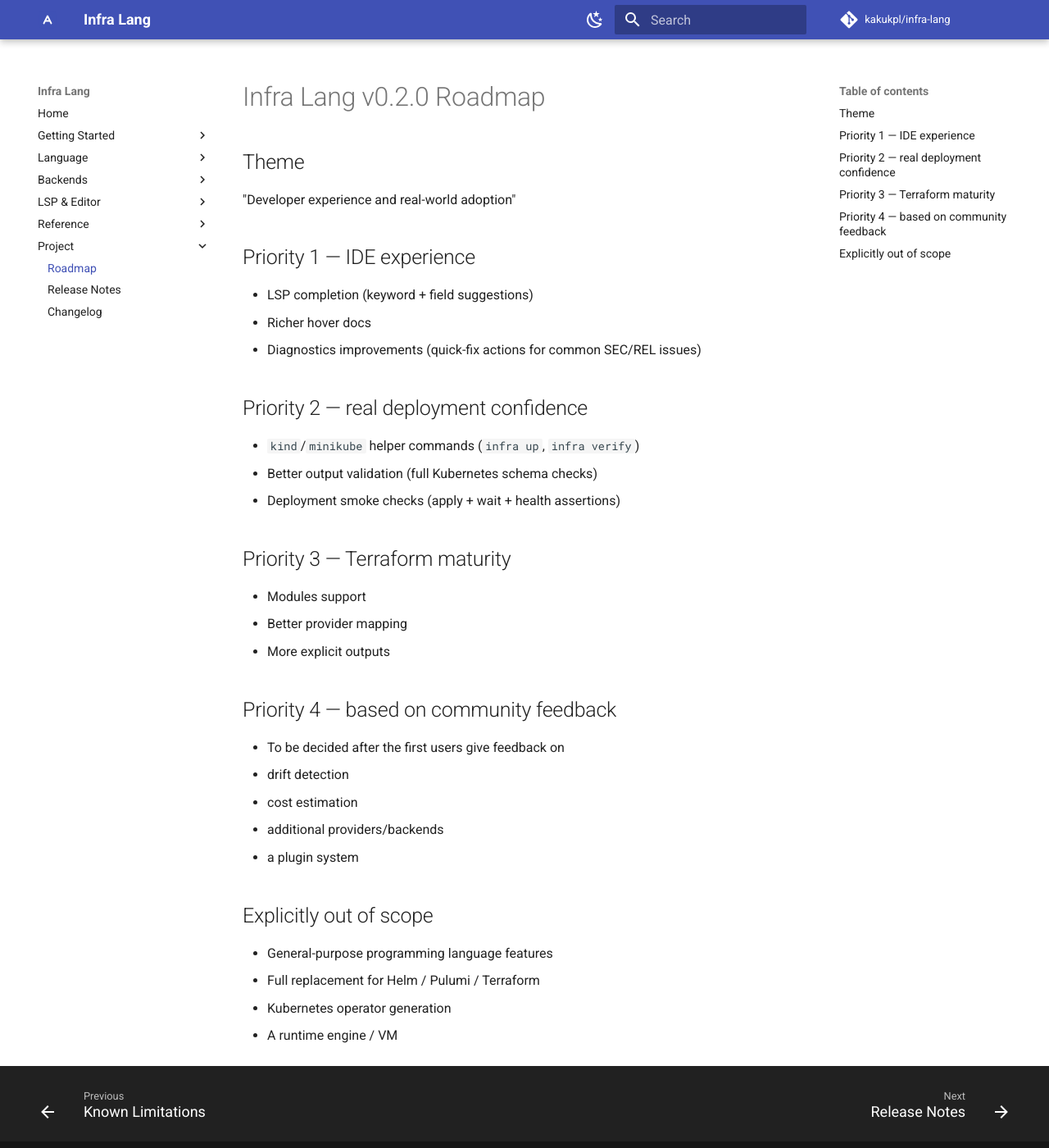
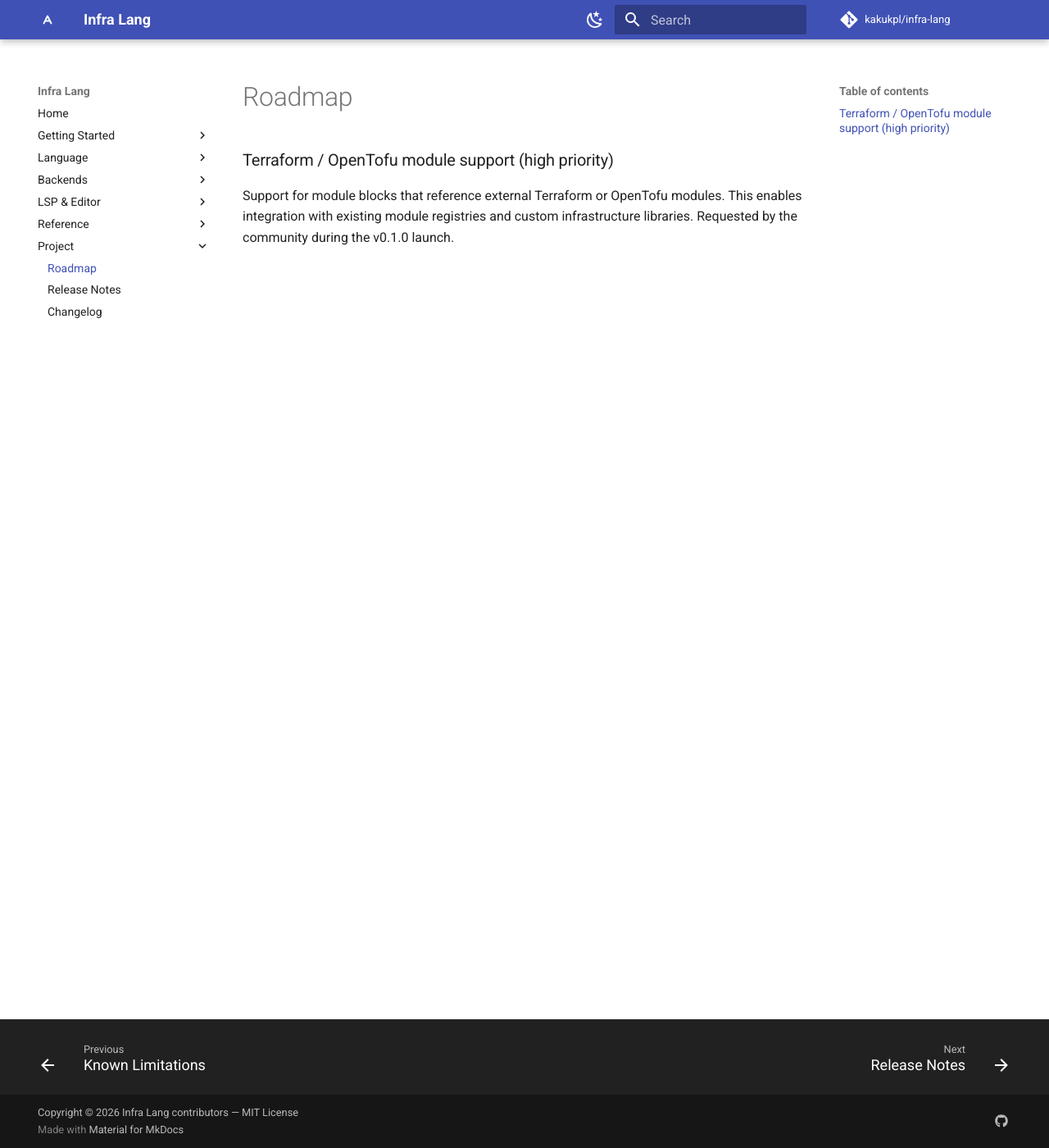
Before and after one commit to TuviDev/infra-lang, an MkDocs documentation site: the page built from docs/roadmap_v0.2.0.md, in a window 1280 px wide and 1400 px high. Shown: the whole window at 82% size. Built offline with MkDocs 1.6.1 and Material for MkDocs 9.7.7, drawn with Linux system fonts in a browser that asks for light colours; comment, search, counter and statistics services are not loaded.

```diff
--- a/docs/roadmap_v0.2.0.md
+++ b/docs/roadmap_v0.2.0.md
@@ -1,32 +1,5 @@
-# Infra Lang v0.2.0 Roadmap
 
-## Theme
-"Developer experience and real-world adoption"
 
-## Priority 1 — IDE experience
-- LSP completion (keyword + field suggestions)
-- Richer hover docs
-- Diagnostics improvements (quick-fix actions for common SEC/REL issues)
+### Terraform / OpenTofu module support (high priority)
 
-## Priority 2 — real deployment confidence
-- `kind`/`minikube` helper commands (`infra up`, `infra verify`)
-- Better output validation (full Kubernetes schema checks)
-- Deployment smoke checks (apply + wait + health assertions)
-
-## Priority 3 — Terraform maturity
-- Modules support
-- Better provider mapping
-- More explicit outputs
-
-## Priority 4 — based on community feedback
-- To be decided after the first users give feedback on
-  - drift detection
-  - cost estimation
-  - additional providers/backends
-  - a plugin system
-
-## Explicitly out of scope
-- General-purpose programming language features
-- Full replacement for Helm / Pulumi / Terraform
-- Kubernetes operator generation
-- A runtime engine / VM
+Support for module blocks that reference external Terraform or OpenTofu modules. This enables integration with existing module registries and custom infrastructure libraries. Requested by the community during the v0.1.0 launch.
```
